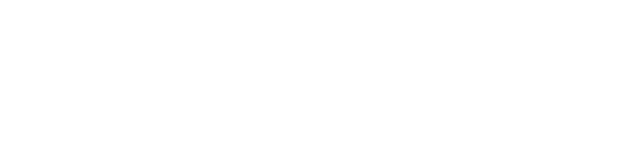
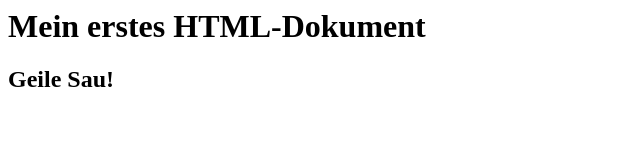
Before and after one commit to christinamammes/CV, a plain HTML site: page index.html in a window 1280 px wide. Shown: the whole page, without its empty margins (0-640 px from the left). Drawn offline with Linux system fonts and the light colour scheme.

Commit message:
Erste Überschriften

```diff
--- a/index.html
+++ b/index.html
@@ -5,5 +5,8 @@
 </head>
 <body>
 
+<h1>Mein erstes HTML-Dokument</h1>
+<h2>Geile Sau!</h2>
+
 </body>
 </html>
```
